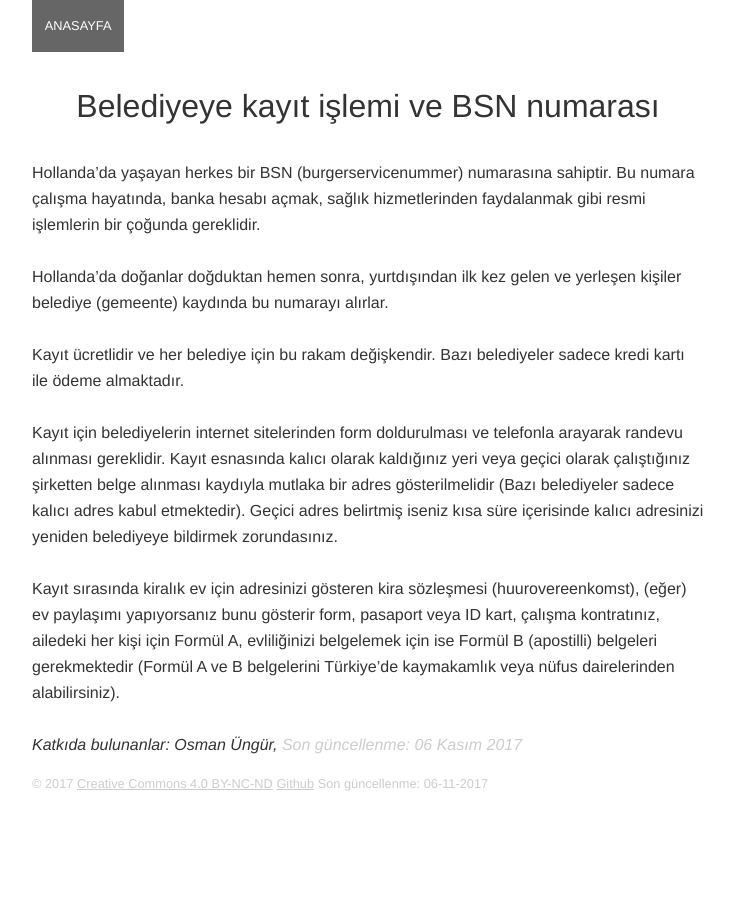
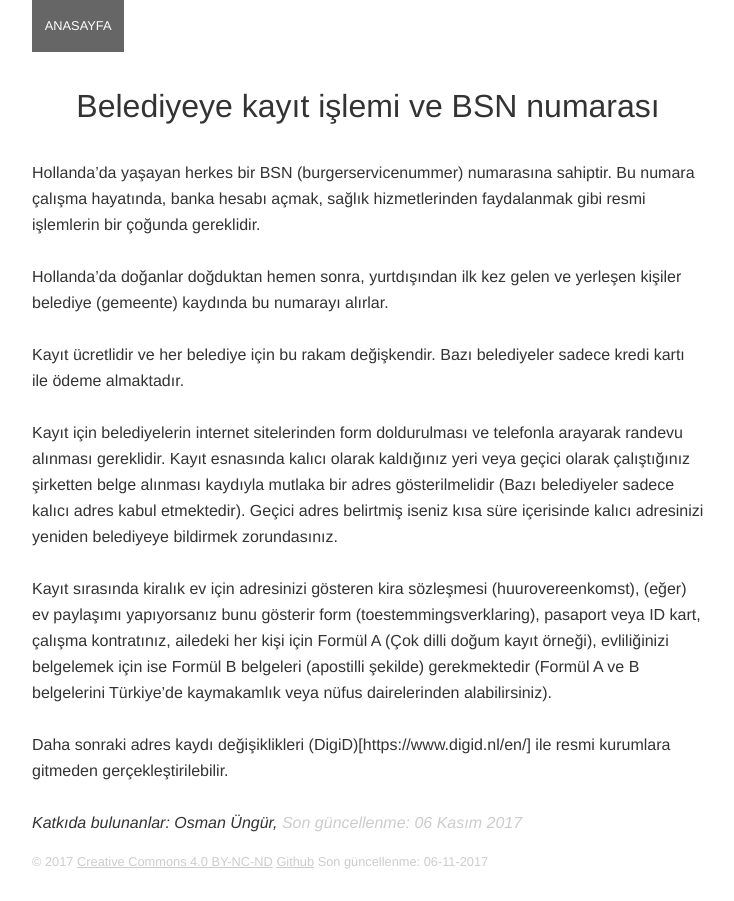
Before and after one commit to o/yurtdisinda-calismak-wiki, a Jekyll site: the page built from nl/bsn-numarasi.md, in a window 1280 px wide. Shown: the whole page, without its empty margins (272-1006 px from the left). Built offline with Jekyll 4.4.1, drawn with Linux system fonts in a browser that asks for light colours.

Commit message:
NL - Belediye kayit islemleri ile alakali eklemeler

```diff
--- a/nl/bsn-numarasi.md
+++ b/nl/bsn-numarasi.md
@@ -17,5 +17,6 @@ Kayıt ücretlidir ve her belediye için bu rakam değişkendir. Bazı belediyel
 
 Kayıt için belediyelerin internet sitelerinden form doldurulması ve telefonla arayarak randevu alınması gereklidir. Kayıt esnasında kalıcı olarak kaldığınız yeri veya geçici olarak çalıştığınız şirketten belge alınması kaydıyla mutlaka bir adres gösterilmelidir (Bazı belediyeler sadece kalıcı adres kabul etmektedir). Geçici adres belirtmiş iseniz kısa süre içerisinde kalıcı adresinizi yeniden belediyeye bildirmek zorundasınız.
 
-Kayıt sırasında kiralık ev için adresinizi gösteren kira sözleşmesi (huurovereenkomst), (eğer) ev paylaşımı yapıyorsanız bunu gösterir form, pasaport
-veya ID kart, çalışma kontratınız, ailedeki her kişi için Formül A, evliliğinizi belgelemek için ise Formül B (apostilli) belgeleri gerekmektedir (Formül A ve B belgelerini Türkiye'de kaymakamlık veya nüfus dairelerinden alabilirsiniz).
+Kayıt sırasında kiralık ev için adresinizi gösteren kira sözleşmesi (huurovereenkomst), (eğer) ev paylaşımı yapıyorsanız bunu gösterir form (toestemmingsverklaring), pasaport veya ID kart, çalışma kontratınız, ailedeki her kişi için Formül A (Çok dilli doğum kayıt örneği), evliliğinizi belgelemek için ise Formül B belgeleri (apostilli şekilde) gerekmektedir (Formül A ve B belgelerini Türkiye'de kaymakamlık veya nüfus dairelerinden alabilirsiniz).
+
+Daha sonraki adres kaydı değişiklikleri (DigiD)[https://www.digid.nl/en/] ile resmi kurumlara gitmeden gerçekleştirilebilir.
```
